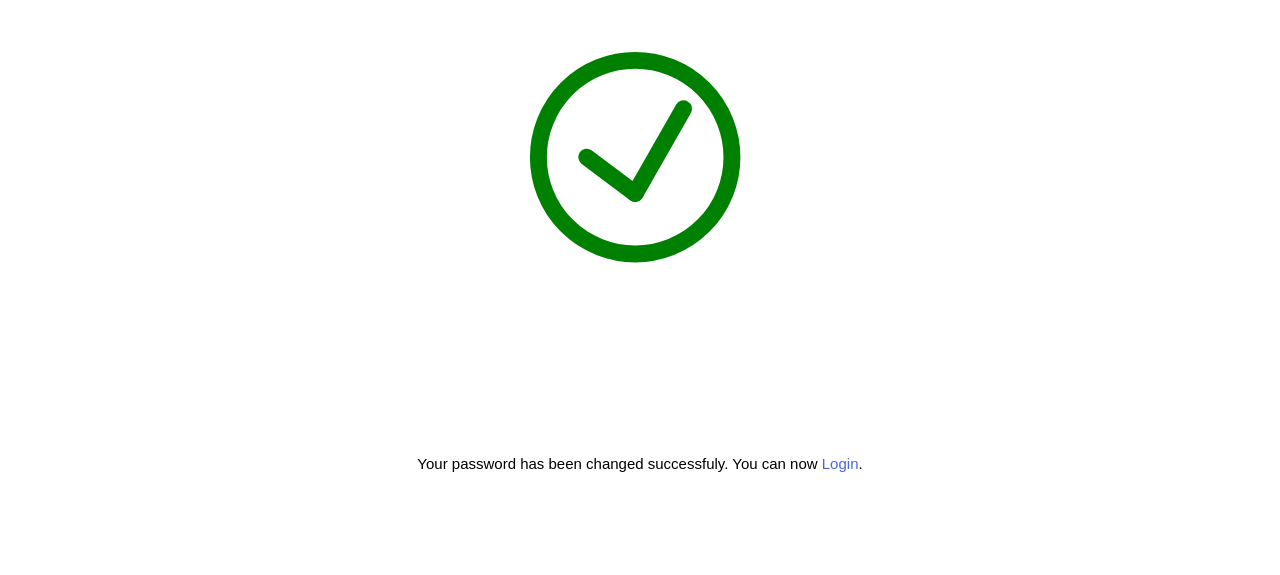
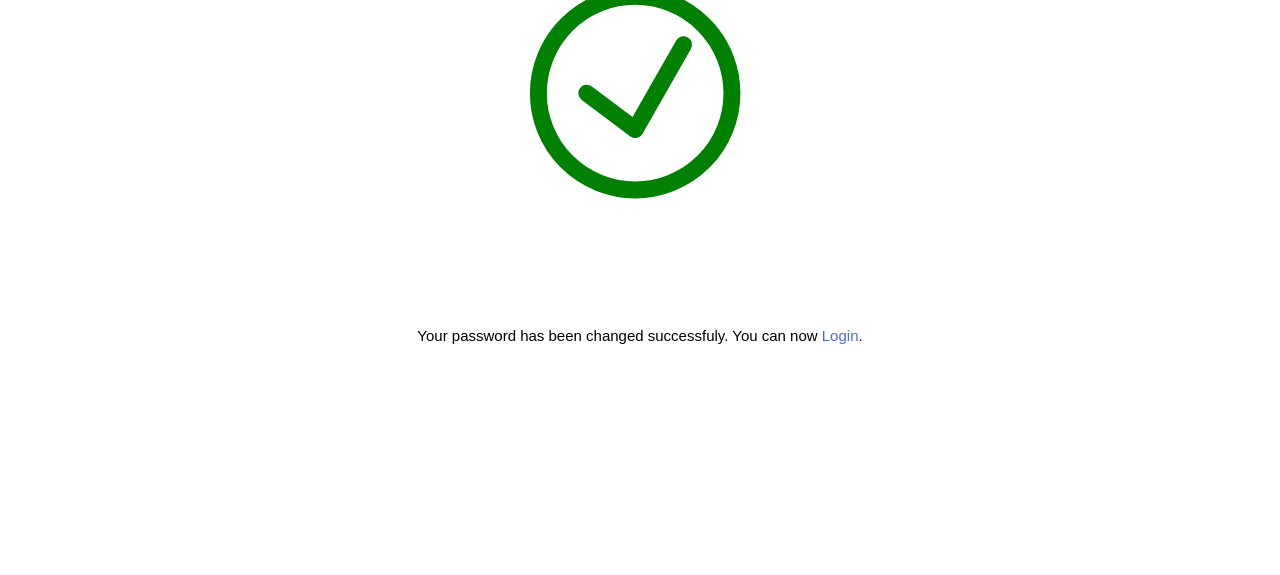
Before and after one commit to Karimo23/aio.html, a plain HTML site: page password_changed.html in a window 1280 px wide. Shown: the part 225-800 px from the top of the page. Drawn offline with Linux system fonts and the light colour scheme.

Commit message:
Update password_changed.html

```diff
--- a/password_changed.html
+++ b/password_changed.html
@@ -63,7 +63,7 @@
             text-align:center;
             font-family: sans-serif;
             margin: auto;
-            margin-top: 10vw;
+            margin-top: 5vw;
         }
         .header {
             font-size:40px;
```
